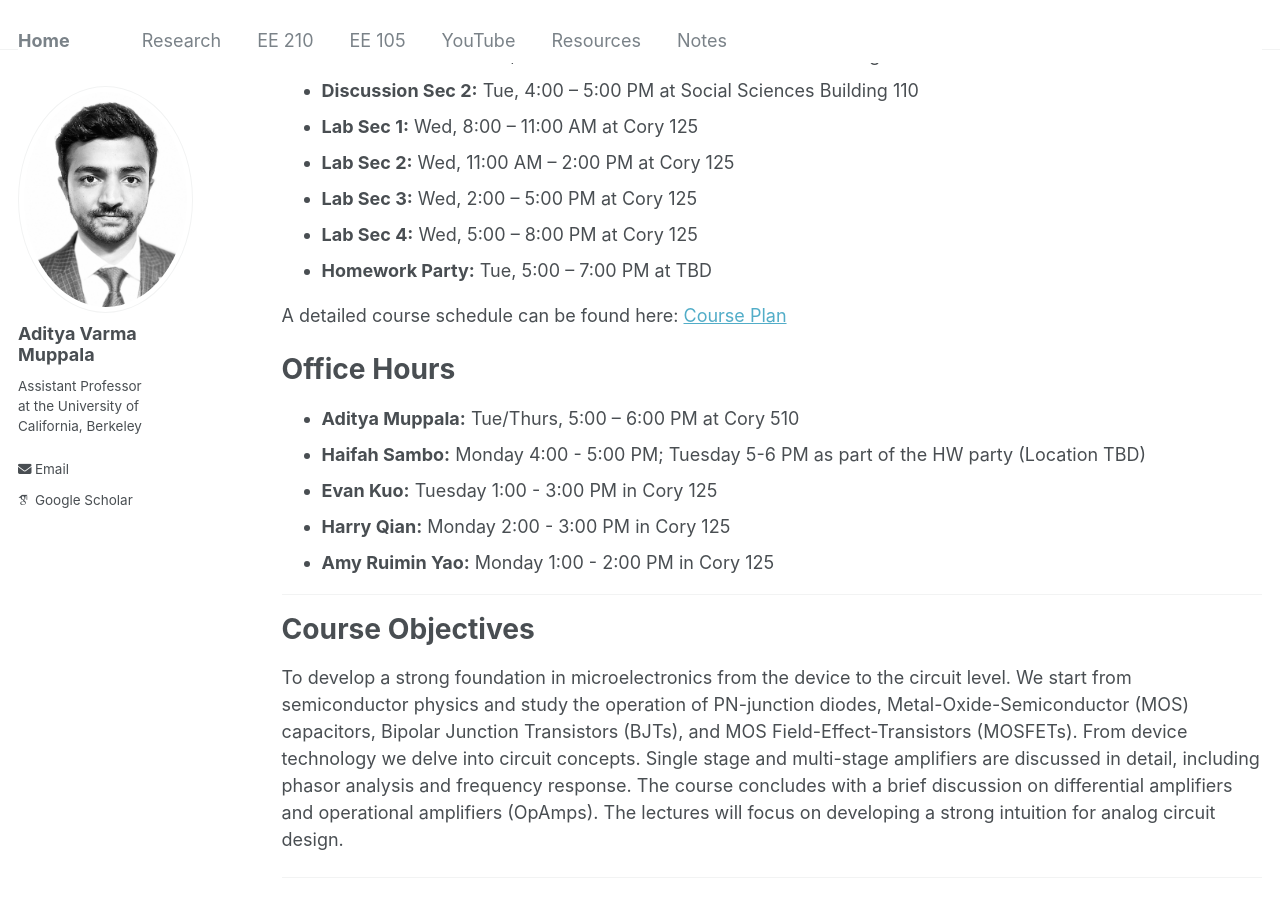
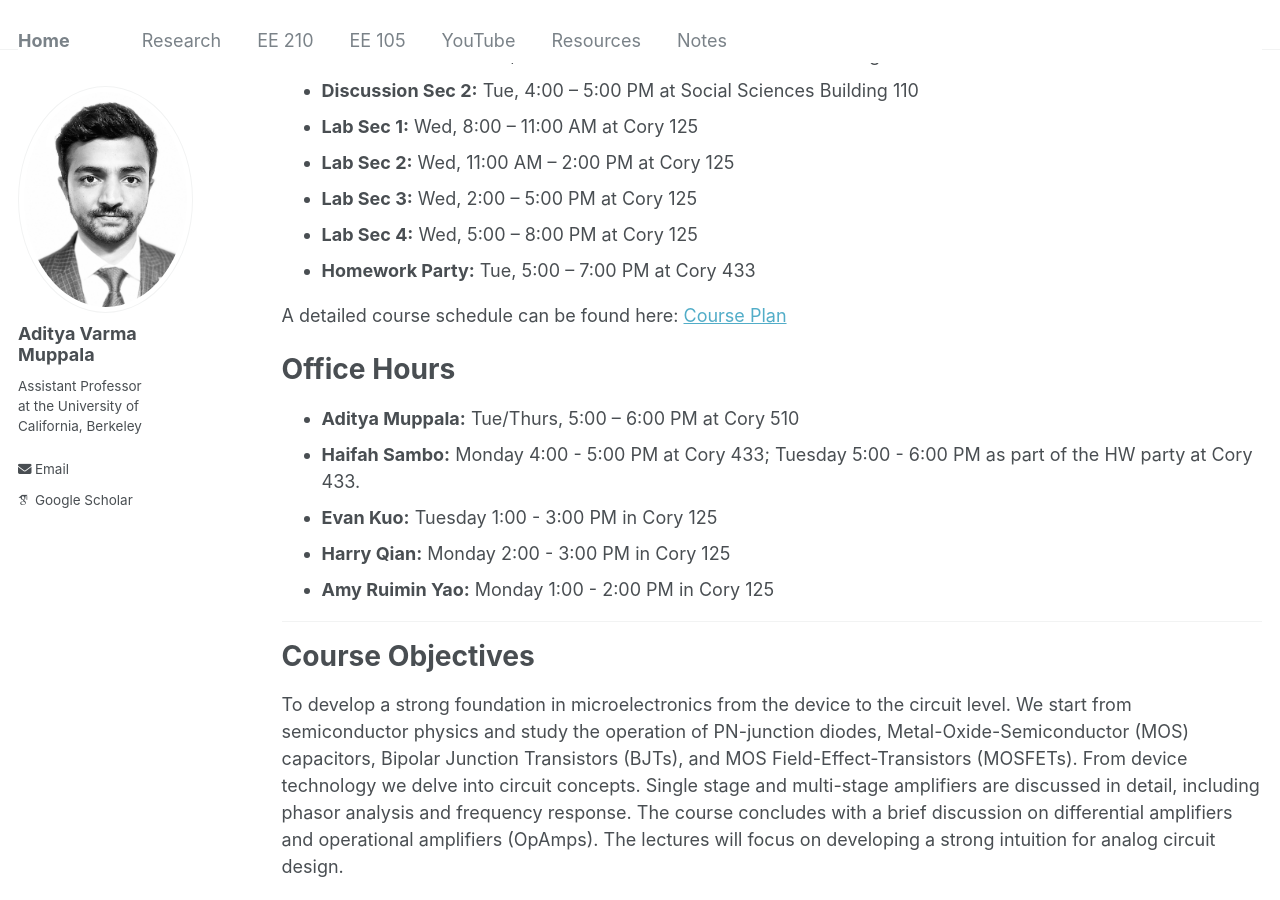
Before and after one commit to AdityaMuppala/adityamuppala.github.io, a Jekyll site: the page built from _pages/teaching105.md, in a window 1280 px wide and 900 px high, scrolled down 850 px. Built offline with Jekyll 4.4.1, drawn with Linux system fonts in a browser that asks for light colours; some web fonts are replaced.

Commit message:
Update teaching105.md

```diff
--- a/_pages/teaching105.md
+++ b/_pages/teaching105.md
@@ -34,13 +34,13 @@ See the [Course Plan](https://docs.google.com/spreadsheets/d/1bhgJt2vBqf57tbEGMa
 - **Lab Sec 2:** Wed, 11:00 AM – 2:00 PM at Cory 125
 - **Lab Sec 3:** Wed, 2:00 – 5:00 PM at Cory 125
 - **Lab Sec 4:** Wed, 5:00 – 8:00 PM at Cory 125
-- **Homework Party:** Tue, 5:00 – 7:00 PM at TBD
+- **Homework Party:** Tue, 5:00 – 7:00 PM at Cory 433
 
 A detailed course schedule can be found here: [Course Plan](https://docs.google.com/spreadsheets/d/1bhgJt2vBqf57tbEGMazgpxgWUwKMMOcNxApGFoNIxrg/edit?usp=sharing)
 
 # Office Hours
 - **Aditya Muppala:** Tue/Thurs, 5:00 – 6:00 PM at Cory 510
-- **Haifah Sambo:** Monday 4:00 - 5:00 PM; Tuesday 5-6 PM as part of the HW party (Location TBD)
+- **Haifah Sambo:** Monday 4:00 - 5:00 PM at Cory 433; Tuesday 5:00 - 6:00 PM as part of the HW party at Cory 433.
 - **Evan Kuo:** Tuesday 1:00 - 3:00 PM in Cory 125
 - **Harry Qian:** Monday 2:00 - 3:00 PM in Cory 125
 - **Amy Ruimin Yao:** Monday 1:00 - 2:00 PM in Cory 125
```
